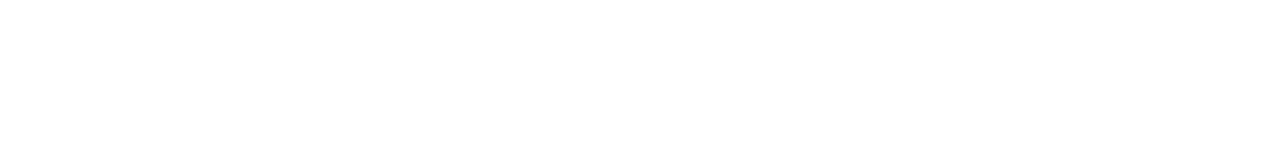
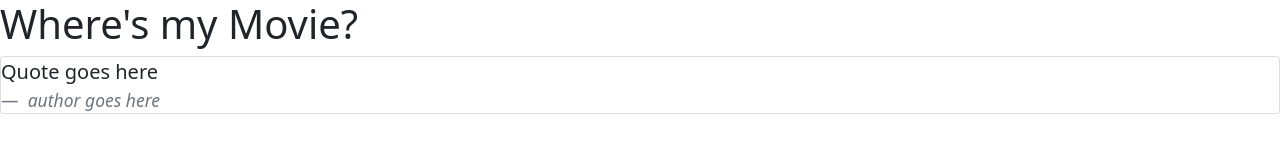
Before and after one commit to owenmeade/wheres-the-movie, a plain HTML site: page index.html in a window 1280 px wide. Drawn offline with nearby package versions, Linux system fonts and the light colour scheme.

Commit message:
quote area

```diff
--- a/index.html
+++ b/index.html
@@ -10,7 +10,7 @@
 </head>
 <body>
     <header>
-
+        <h1>Where's my Movie?</h1>
     </header>
     <main>
         <div>
@@ -18,7 +18,17 @@
         </div>
 
         <div>
-        <!--Quotes from movies-->
+            <!--Quotes from movies-->
+            <div class="card">
+                <div class="card-quote-body">
+                  <blockquote class="blockquote mb-0">
+                    <p id="quote-text">Quote goes here</p>
+                    <footer class="blockquote-footer">
+                        <cite id="source-author">author goes here</cite>
+                    </footer>
+                  </blockquote>
+                </div>
+              </div>
         </div>
    </main>
 
```
